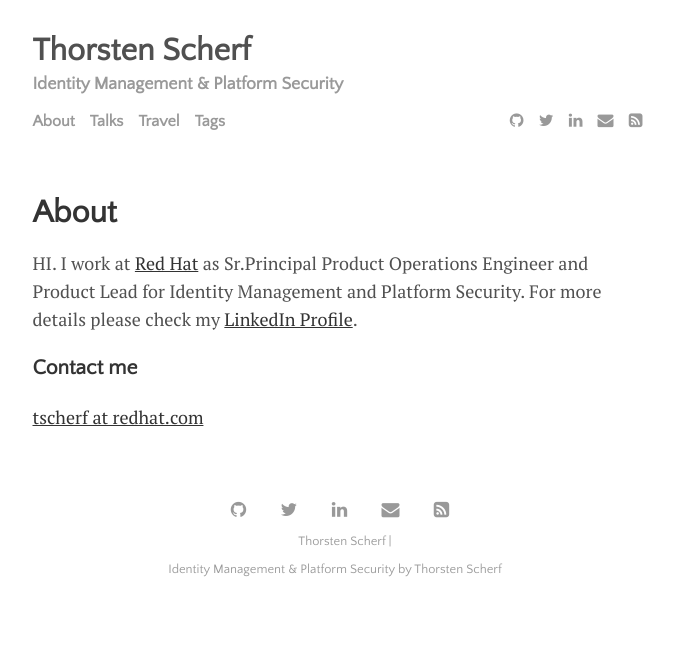
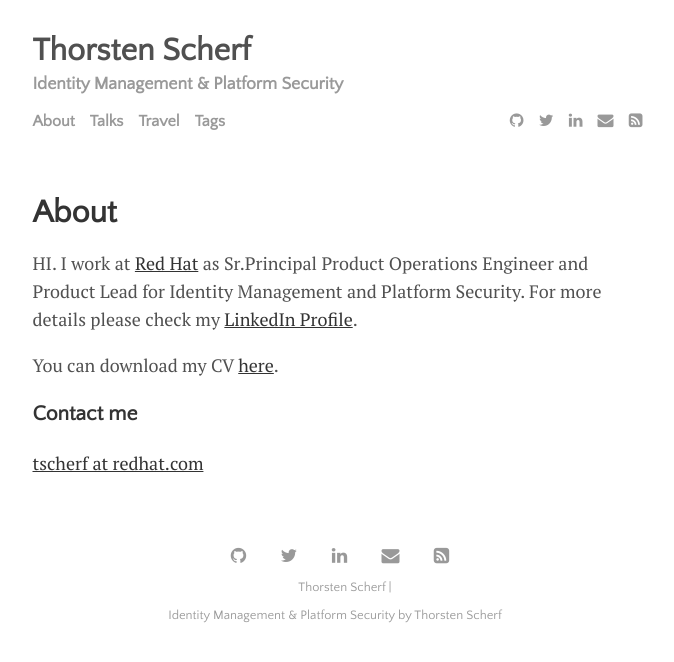
Before and after one commit to tscherf/tscherf.github.io, a Jekyll site: the page built from menu/about.md, in a window 1280 px wide. Shown: the top 662 px of the page, without its empty margins (300-974 px from the left). Built offline with Jekyll 4.4.1, drawn with Linux system fonts in a browser that asks for light colours.

Commit message:
updated about page with CV

```diff
--- a/menu/about.md
+++ b/menu/about.md
@@ -8,6 +8,8 @@ Operations Engineer and Product Lead for Identity Management and
 Platform Security. For more details please check my [LinkedIn
 Profile](https://www.linkedin.com/in/tscherf/).
 
+You can download my CV [here](/assets/redhat/cv_thorsten_scherf.pdf).
+
 ### Contact me
 
 [tscherf at redhat.com](mailto:tscherf@redhat.com)
```
Also changed, not shown: 2 other files.
